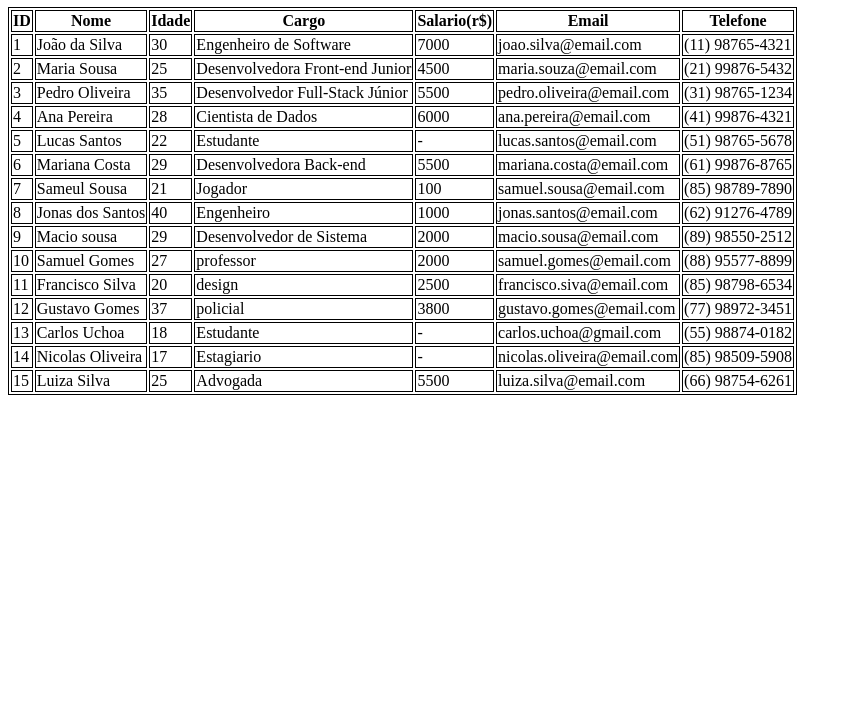
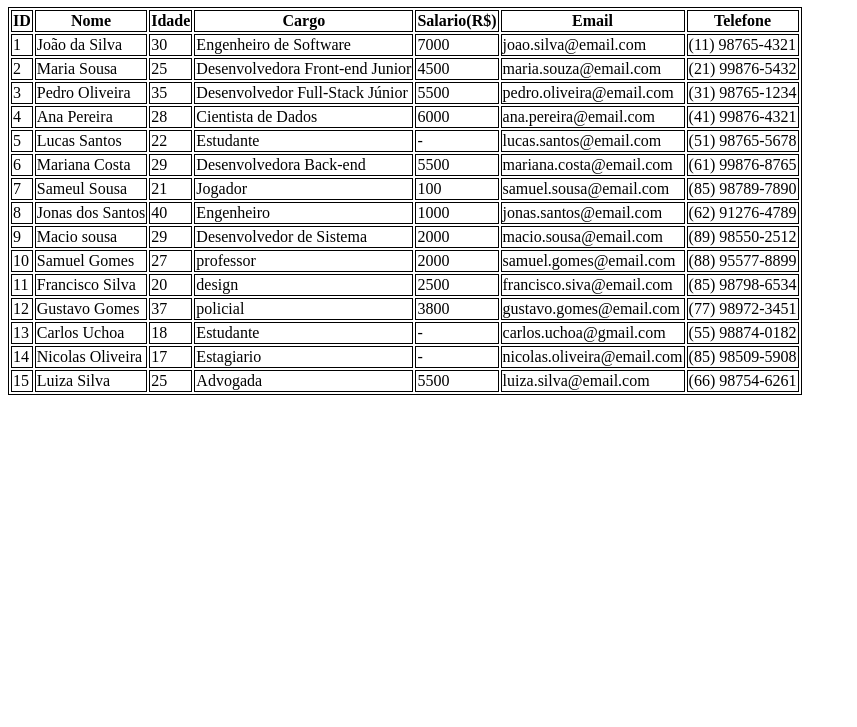
Before and after one commit to wesley-08/projeto-pessoal-lista-de-inscritos, a plain HTML site: page index.html in a window 1280 px wide. Shown: the part 73-800 px from the top of the page, without its empty margins (0-857 px from the left). Drawn offline with Linux system fonts and the light colour scheme.

Commit message:
Update index.html

```diff
--- a/index.html
+++ b/index.html
@@ -18,7 +18,7 @@
               <th>Nome</th>
               <th>Idade</th>
               <th>Cargo</th>
-              <th>Salario(r$)</th>
+              <th>Salario(R$)</th>
               <th>Email</th>
               <th>Telefone</th>
             </tr>
```
